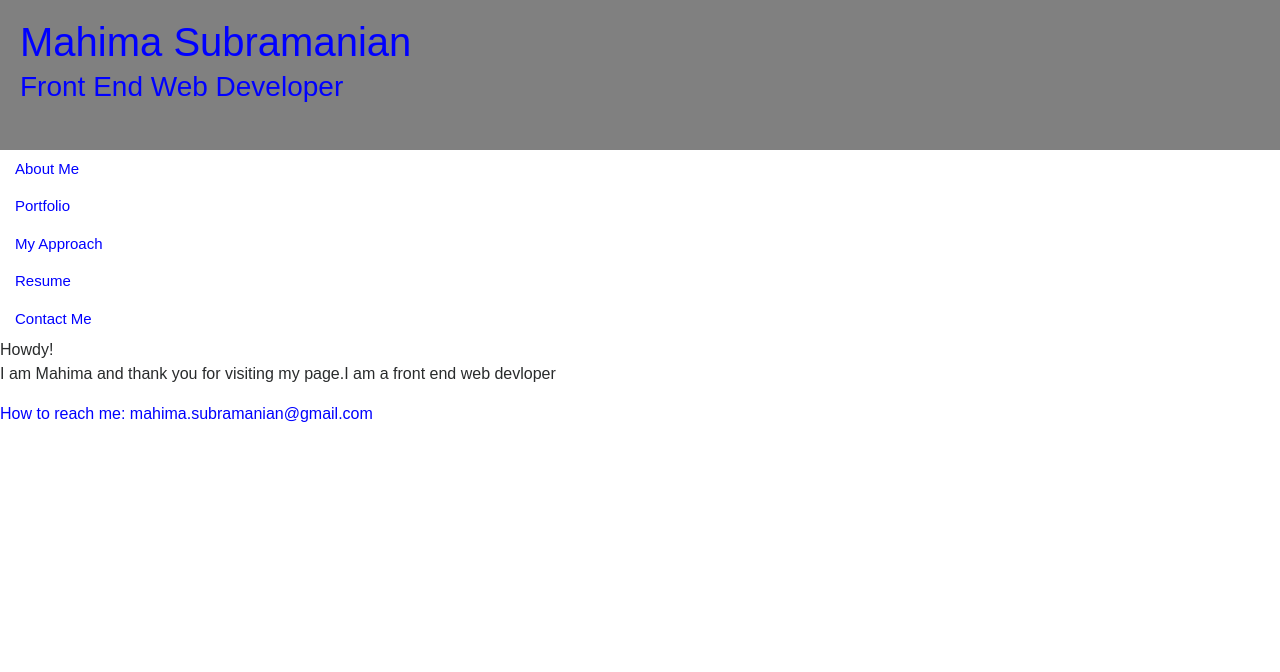
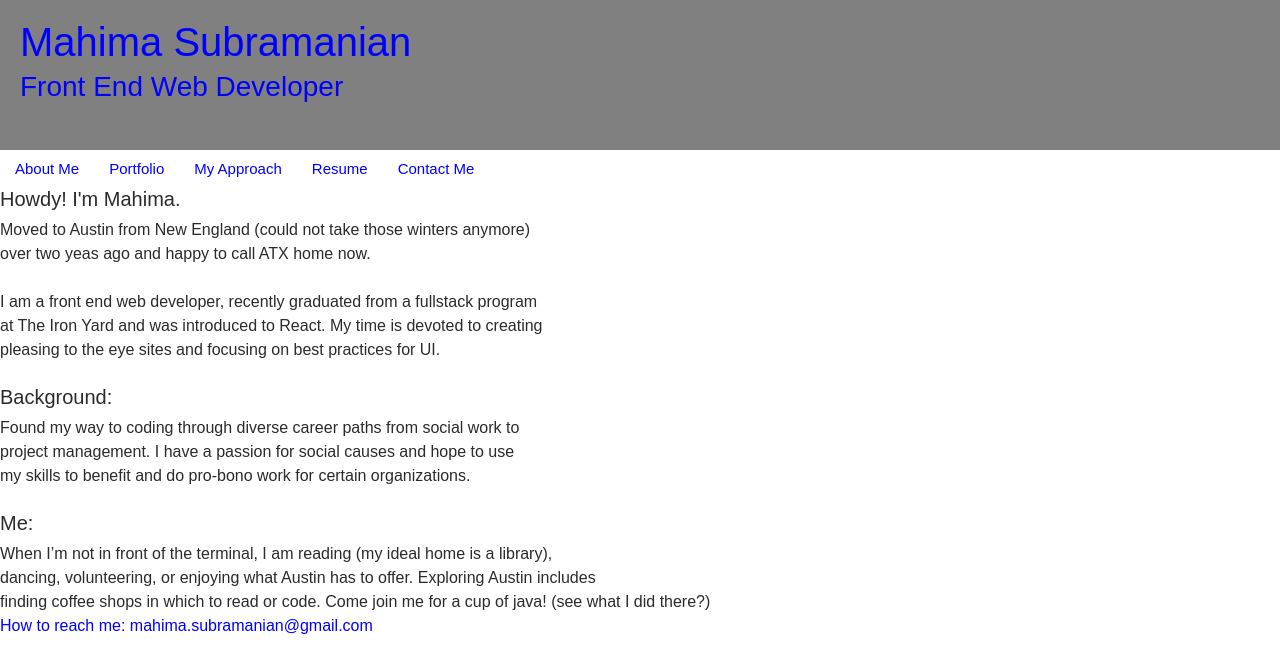
Before and after one commit to Smahima/smahima.github.io, a React (Create React App) app: page / in a window 1280 px wide. Shown: the top 672 px of the page. Built offline with nearby package versions, Linux system fonts and the light colour scheme.

Commit message:
added bio paragraph in app.js

```diff
--- a/src/components/App.js
+++ b/src/components/App.js
@@ -7,10 +7,27 @@ export default class App extends Component {
     return (
       <div className="About">
 
-        <div className="about">Howdy!
-          <p>I am Mahima and thank you for visiting my page.I am a front end web devloper</p>
+        <div className="about">
+
+          <h5>{"Howdy! I'm Mahima."}</h5>
+          <p>Moved to Austin from New England (could not take those winters anymore)</p>
+          <p>over two yeas ago and happy to call ATX home now.</p><br></br>
+
+          <p>I am a front end web developer, recently graduated from a fullstack program</p>
+          <p>at The Iron Yard and was introduced to React. My time is devoted to creating</p>
+          <p>pleasing to the eye sites and focusing on best practices for UI.</p><br></br>
+
+          <h5>Background:</h5>
+          <p>Found my way to coding through diverse career paths from social work to</p>
+          <p>project management. I have a passion for social causes and hope to use</p>
+          <p>my skills to benefit and do pro-bono work for certain organizations.</p><br></br>
+
+          <h5>Me:</h5>
+          <p>When I’m not in front of the terminal, I am reading (my ideal home is a library),</p>
+          <p>dancing, volunteering, or enjoying what Austin has to offer. Exploring Austin includes</p>
+          <p>finding coffee shops in which to read or code. Come join me for a cup of java! (see what I did there?)</p>
+
         </div>
-
 
       </div>
     );
--- a/src/components/Portfolio.js
+++ b/src/components/Portfolio.js
@@ -1,7 +1,7 @@
 import React, { Component } from 'react';
 import { Link } from 'react-router-dom';
 
-class Portfolio extends Component {
+export default class Portfolio extends Component {
 
   render() {
 
@@ -13,5 +13,3 @@ class Portfolio extends Component {
      );
    }
  }
-
-export default Portfolio;
--- a/src/styles/App.css
+++ b/src/styles/App.css
@@ -3,9 +3,14 @@
 
 }
 
+.about p {
+  margin-bottom: 0;
+
+}
+
 .nav {
   display: flex;
-  flex-direction: column;
+  flex-direction: row;
 }
 
 .nav-link {
```
Also changed, not shown: Contact.js (deleted).
